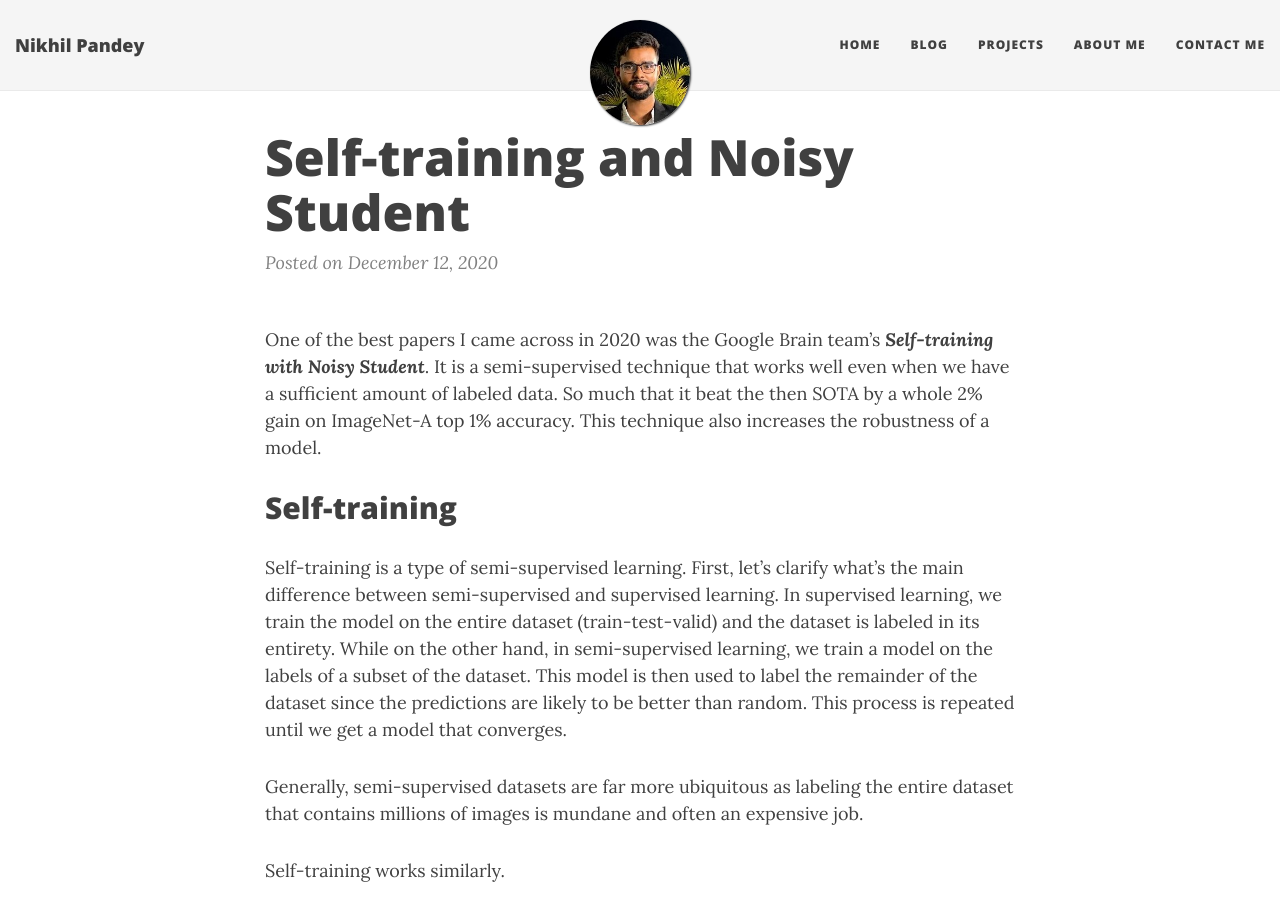
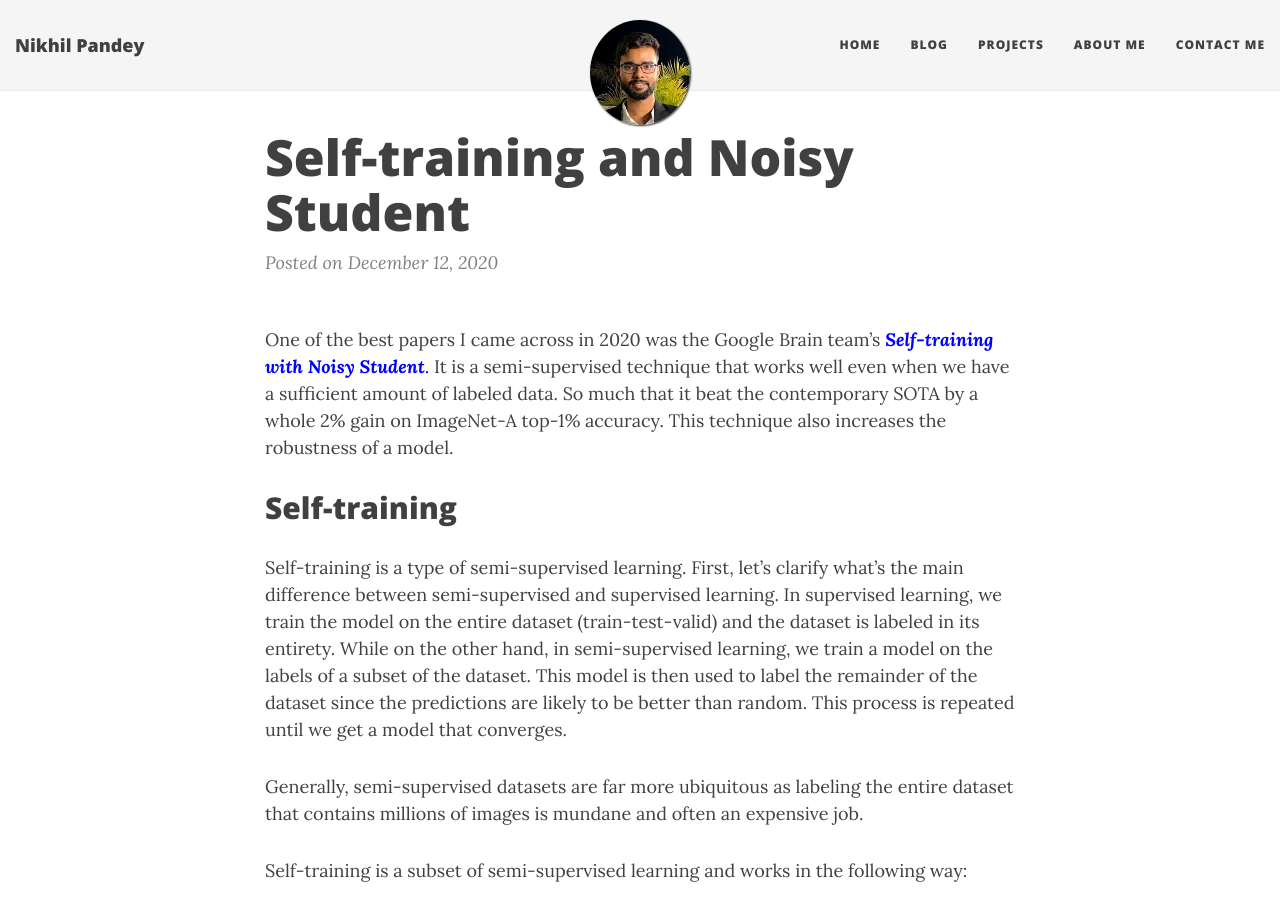
Before and after one commit to notenail/notenail.github.io, a Jekyll site: the page built from _posts/2020-12-12-noisy_student.md, in a window 1280 px wide and 900 px high. Built offline with Jekyll 4.4.1, drawn with Linux system fonts in a browser that asks for light colours; nearby versions of some CDN libraries; comment, search, counter and statistics services are not loaded.

Commit message:
noisy student

```diff
--- a/_posts/2020-12-12-noisy_student.md
+++ b/_posts/2020-12-12-noisy_student.md
@@ -8,7 +8,7 @@
 tags: [Blog, Self-training, Computer Vision, Noisy Student]
 ---
 
-One of the best papers I came across in 2020 was the Google Brain team’s ***Self-training with Noisy Student***. It is a semi-supervised technique that works well even when we have a sufficient amount of labeled data. So much that it beat the then SOTA by a whole 2% gain on ImageNet-A top 1% accuracy. This technique also increases the robustness of a model.
+One of the best papers I came across in 2020 was the Google Brain team’s <a href="https://arxiv.org/pdf/1911.04252.pdf" target="_blank" rel="noopener noreferrer" style="color:blue"> ***Self-training with Noisy Student***.</a> It is a semi-supervised technique that works well even when we have a sufficient amount of labeled data. So much that it beat the contemporary SOTA by a whole 2% gain on ImageNet-A top-1% accuracy. This technique also increases the robustness of a model.
 
 ## Self-training
 
@@ -16,18 +16,12 @@
 
 Generally, semi-supervised datasets are far more ubiquitous as labeling the entire dataset that contains millions of images is mundane and often an expensive job.
 
-Self-training works similarly.
-
+Self-training is a subset of semi-supervised learning and works in the following way:
 - **Step 1**: Split the labeled data instances into train and test sets.
-
 - **Step 2**: Train a model using this data.
-
 - **Step 3a**: Use the trained classifier to label (pseudo-labels) the unlabeled instances.
-
 - **Step 3b**: Weight the pseudo-labels by model confidence and keep the best ones.
-
 - **Step 4**:   Concatenate the pseudo-labels with the labeled dataset and re-train a new classifier model. (Typically the architecture of the new model isn’t the same as the previous one)
-
 - **Step 5**: Repeat Step 3 after evaluating classifier performance with a suitable metric. Stop if the model *converges*.
 
 
@@ -42,16 +36,14 @@
 
 
 Two things are important for the noisy student:
-
 - The architecture can be the same for both the teacher and the student but since the student is trained on a much bigger dataset, ***the model capacity of the student has to be greater than the teacher***.
-
 - ***The student works well on a balanced dataset*** i.e. the number of pseudo-labels in each class remains roughly the same. In my opinion, this could be idiosyncratic to the ImageNet dataset.
 
-<img src="{{ site.url }}/img/projects/noisy_student/algo.png" width="50%" hight="50%">
+<img src="{{ site.url }}/img/projects/noisy_student/algo.png" width="100%" hight="100%">
 
 A fair assumption that one can make is that when the pseudo-labels are generated by the same teacher model with respect to the student, the student wouldn’t learn anything new. It might just replicate the knowledge of the teacher without learning anything new. However, since the samples for the students are noisy, it should be much harder for it to generalize as compared to the teacher. The authors also test this idea experimentally and by removing the noise, the performance of the student drops significantly.
 
-<img src="{{ site.url }}/img/projects/noisy_student/comparison.png" width="50%" hight="50%">
+<img src="{{ site.url }}/img/projects/noisy_student/comparison.png" width="100%" hight="100%">
 
 ## Experimental Details
 
@@ -76,8 +68,8 @@
 
 ### Results
 The following screenshots are directly from the paper.
-<img src="{{ site.url }}/img/projects/noisy_student/result_0.png" width="50%" hight="50%">
-<img src="{{ site.url }}/img/projects/noisy_student/result_1.png" width="50%" hight="50%">
+<img src="{{ site.url }}/img/projects/noisy_student/result_0.png" width="100%" hight="100%">
+<img src="{{ site.url }}/img/projects/noisy_student/result_1.png" width="100%" hight="100%">
 
 
 
@@ -89,5 +81,5 @@
 The only point that is a bit concerning in this paper is the use of resources. The idea in itself isn’t new but being a member of Google Brain provides the author a platform for an unparallel execution in terms of the compute required. The author reports that their largest model trained for 3.5 days and needed 2048 core TPU v3 Pod. People still wonder why commercial research labs are highly unprofitable and why only the big tech can afford to perform such research!
 
 ### References
- - https://arxiv.org/pdf/1911.04252.pdf
- - https://arxiv.org/pdf/1909.13788.pdf
+ - <a href="https://arxiv.org/pdf/1911.04252.pdf" target="_blank" rel="noopener noreferrer" style="color:blue"> https://arxiv.org/pdf/1911.04252.pdf</a>
+ - <a href="https://arxiv.org/pdf/1909.13788.pdf" target="_blank" rel="noopener noreferrer" style="color:blue"> https://arxiv.org/pdf/1909.13788.pdf</a>
```
